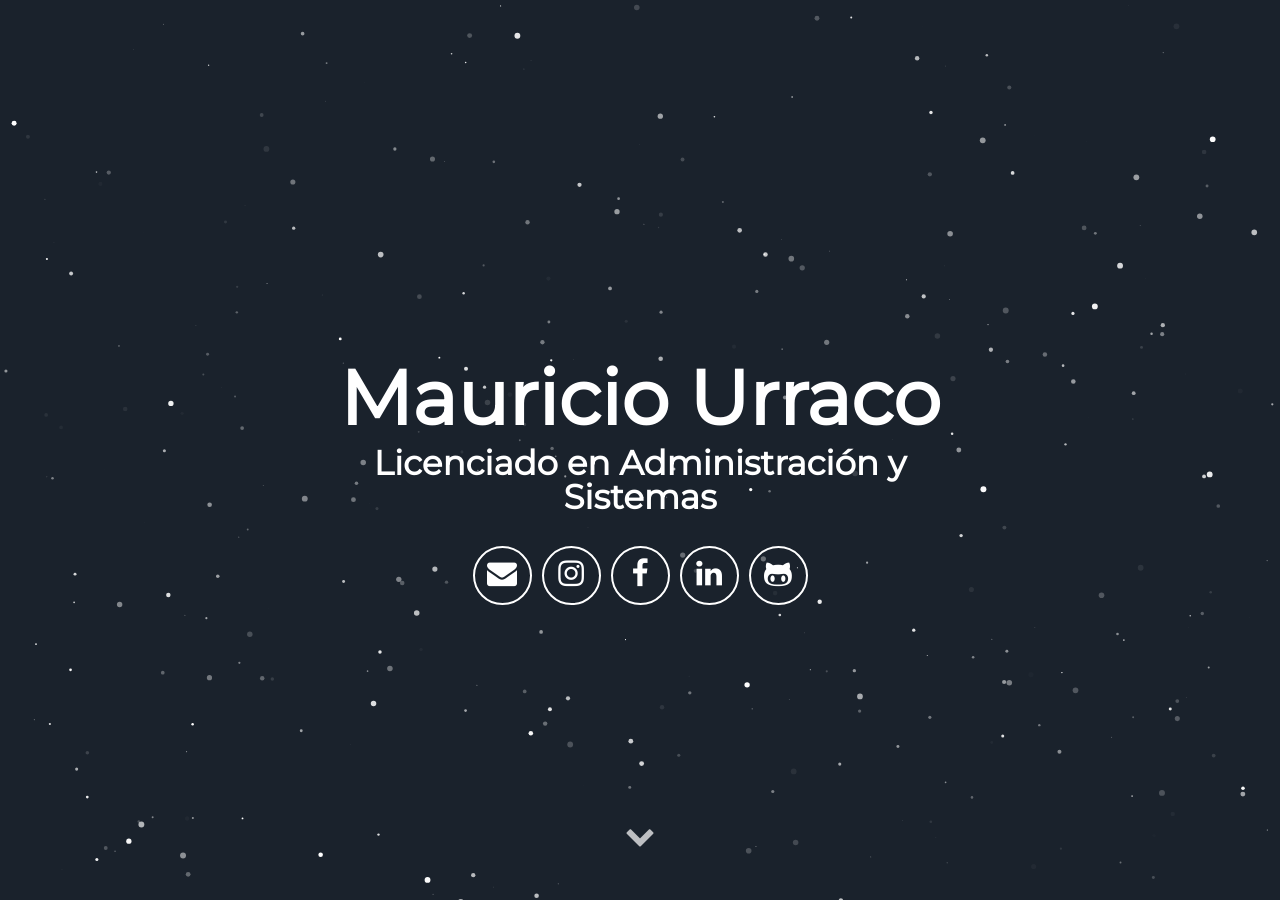
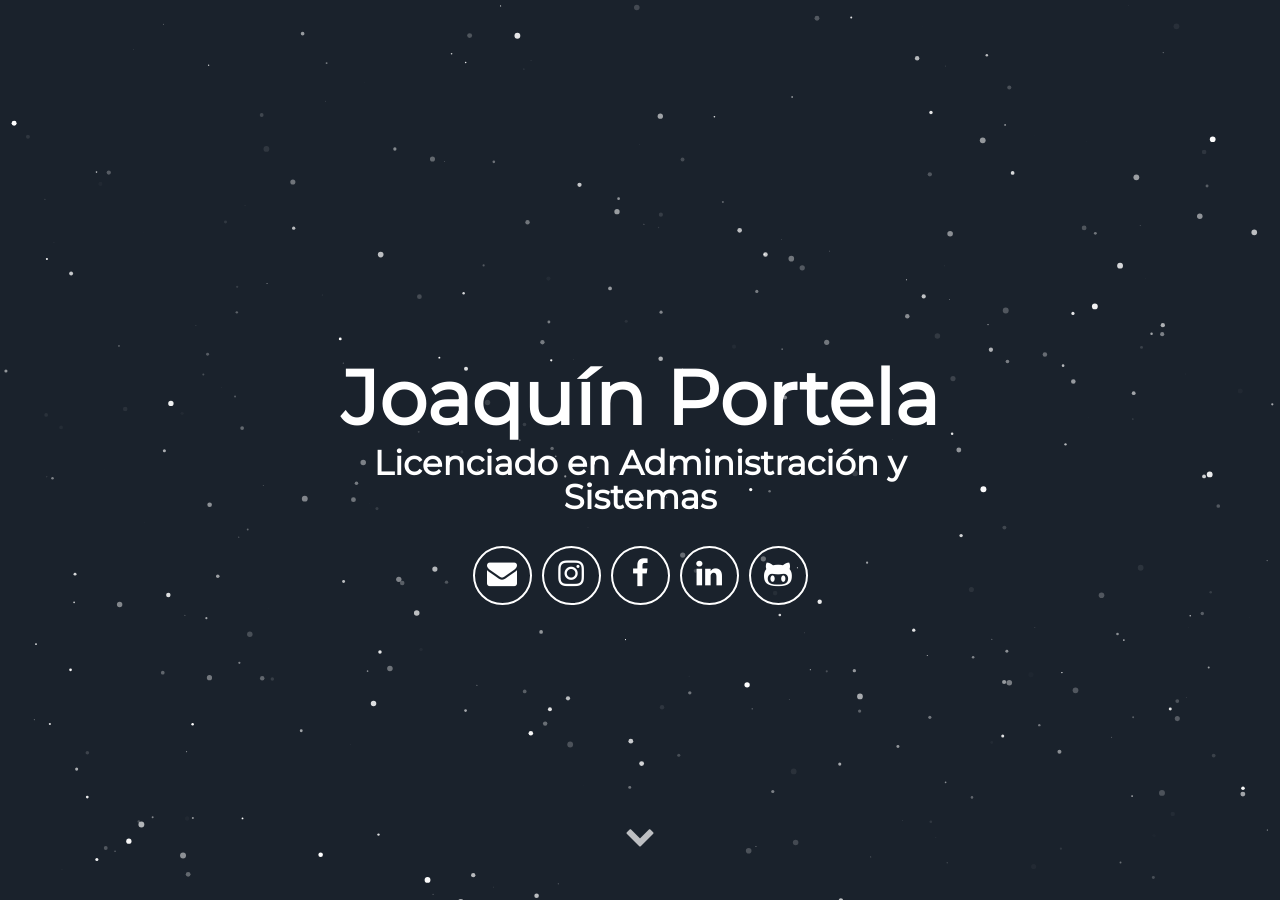
Before and after one commit to JoaquinPortela/joaquinportela.github.io, a Jekyll site: the page built from index.html, in a window 1280 px wide and 900 px high. Built offline with Jekyll 4.4.1, drawn with Linux system fonts in a browser that asks for light colours; some web fonts are replaced.

Commit message:
Update _config.yml

```diff
--- a/_config.yml
+++ b/_config.yml
@@ -1,11 +1,11 @@
 # Site settings
-title: auricio Urraco
+title: Joaquín Portela
 description: Jekyll Theme Minimal Resume
 # baseurl: "" # the subpath of your site, e.g. /blog
 # url: "localhost:3000" # the base hostname & protocol for your site e.g. http://willianjusten.com.br
 
 # User settings
-username: Mauricio Urraco
+username: Joaquín Portela
 user_description: Joven, responsable, comprometido y decidido. En búsqueda de la contaste innovación como método para la toma de decisiones. Particular interés por la aplicación e impacto de la tecnología en la sociedad. La metodología aplicada a lo largo de mi educación, orientada a la acción, me ha permitido desarrollar una gran capacidad crítica y de resolución de conflictos.
 
 user_title: Licenciado en Administración y Sistemas
```
